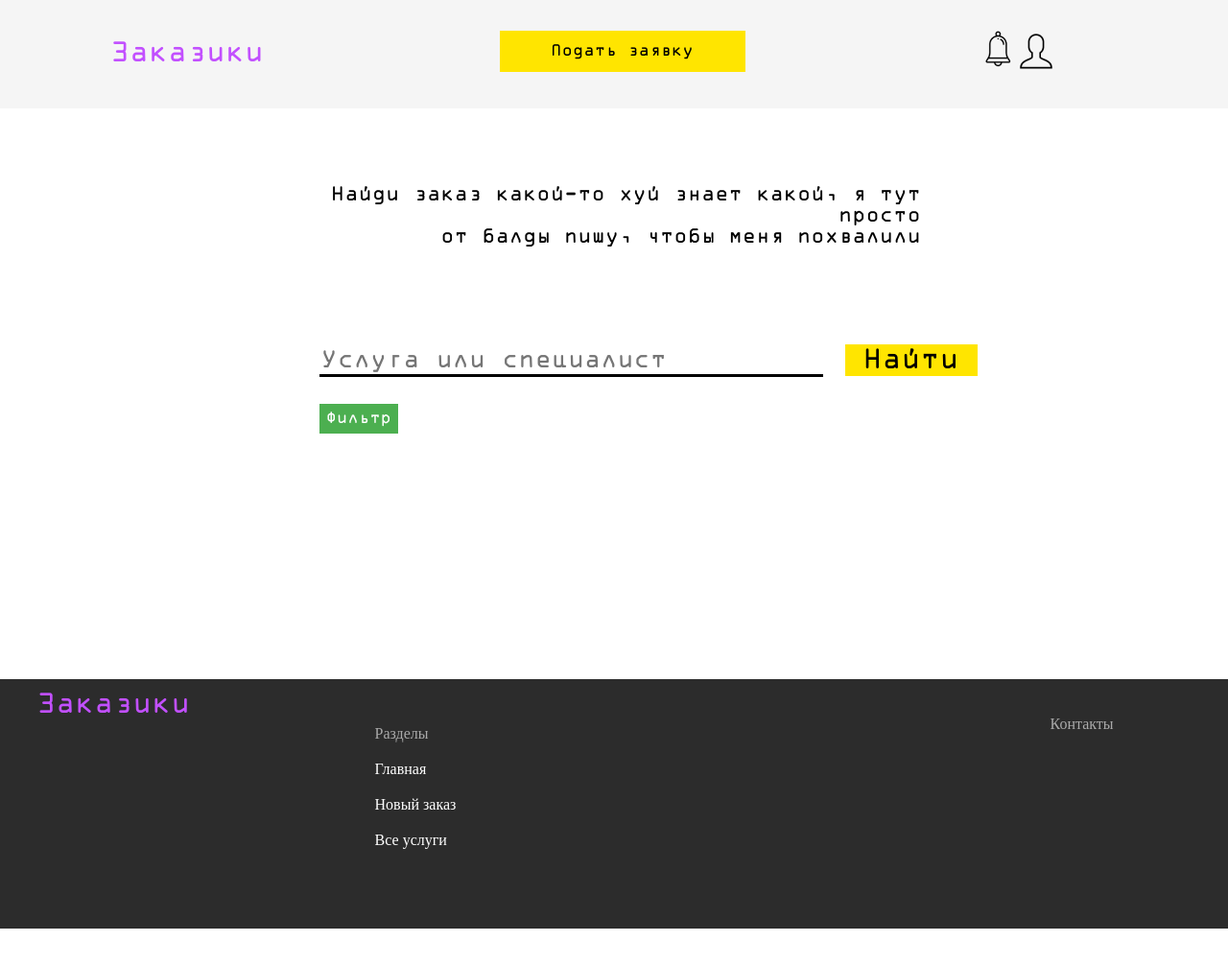
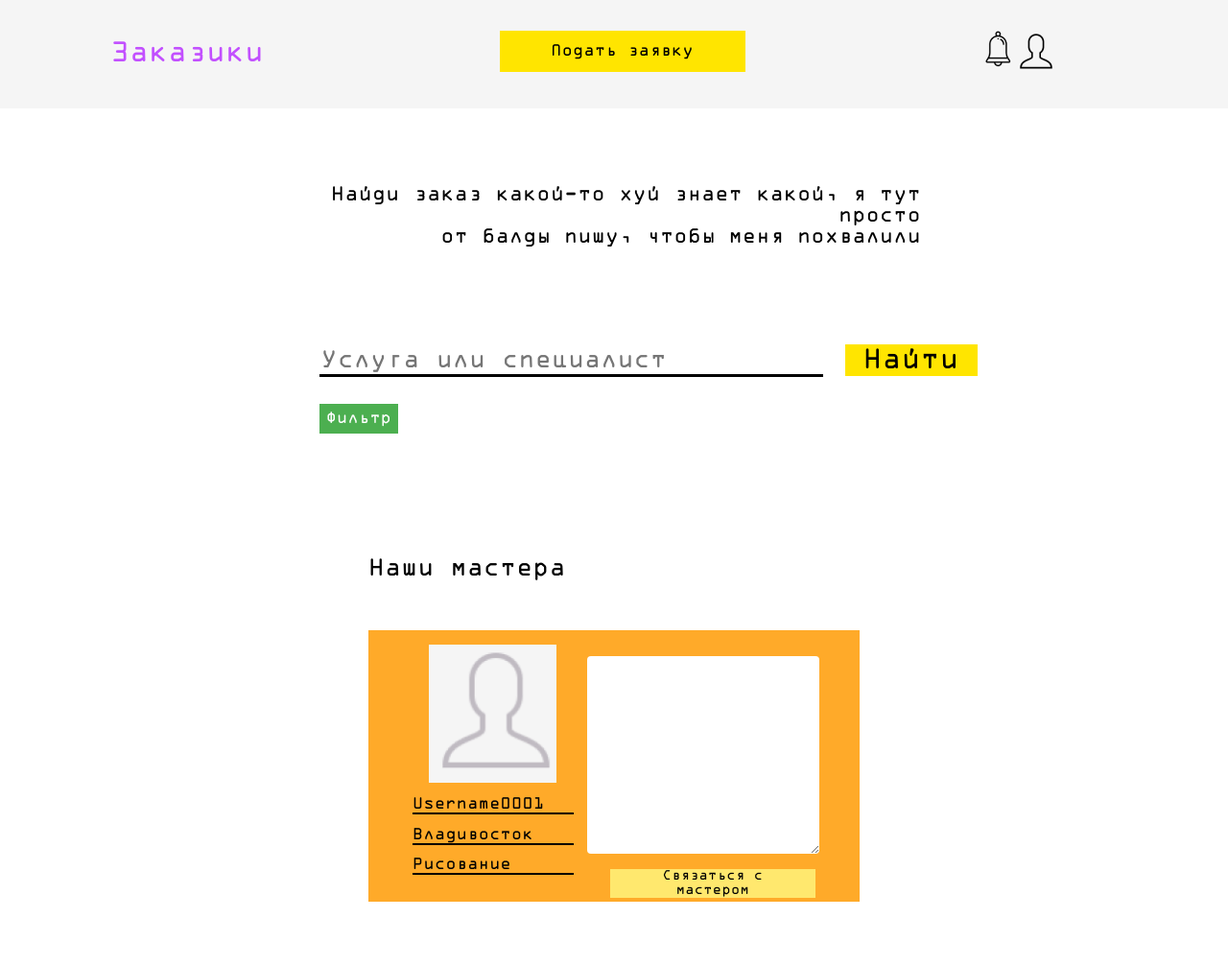
Before and after one commit to miiekca/Hakaton_nov_2023, a plain HTML site: page main_singin.html in a window 1280 px wide. Shown: the top 1006 px of the page at 96% size. Before the commit the page ends 968 px from the top, so only its background shows below. Drawn offline with Linux system fonts and the light colour scheme.

Commit message:
change main-page

```diff
--- a/main_singin.html
+++ b/main_singin.html
@@ -77,6 +77,29 @@ function filterFunction() {
 </script>
 		</div>
 
+		<div class = "masters-cards">
+			<div class = "text-3">Наши мастера</div>
+			<div class = "card">
+				<div class = "masters-info">
+					<div class = "photo">
+						<img src = "static/default_photo.png" height="140">
+					</div>
+					<div class = "masters-lines">
+						<div class = "line" name = "Username">				Username0001</div>
+						<div class = "line" name = "town">
+							Владивосток</div>
+						<div class = "line" name = "skill">
+							Рисование</div>
+					</div>
+				</div>
+				<div class = "about-block">
+					<textarea class = "about-master" readonly></textarea>
+					<button class = "linking">Связаться с мастером</button>
+				</div>
+			</div>
+			</div>
+
+
 
 		<div class = "bottom-field">
 			<div class = "header-bottom">
--- a/static/style_main_singin.css
+++ b/static/style_main_singin.css
@@ -104,6 +104,75 @@ body{
 	background: #FFE500;
 }
 
+.masters-cards{
+	font-family: 'OCRA';
+	margin: 10% 30%;
+}
+
+.card{
+	display: flex;
+	background: #FFAA29;
+	padding: 3% 9% ;
+}
+
+.text-3{
+	font-size: 24px;
+	margin-bottom: 10%;
+}
+
+.photo{
+	margin-left: 12%;
+	background: #F5F5F5;
+	margin-bottom: 10%;
+	width: 95%;
+}
+
+.line{
+	border-bottom: 2px solid #000;
+	margin-bottom: 9%;
+	width: 120%;
+	height: 140%;
+}
+
+.selector{
+	background: rgba(0, 0, 0, 0);
+	border: none;
+	border-bottom: 2px solid #000;
+	width: 120%;
+	font-family: 'OCRA';
+	font-size: 16px;
+}
+
+.opt{
+	background: rgba(0, 0, 0, 0);
+}
+
+.about-block{
+	text-align: center;
+	margin-left: 10%;
+	font-family: 'OCRA';
+}
+
+.about-master{
+	margin-top: 5%;
+	margin-left: 0%;
+	height: 80%;
+	width: 100%;
+	border:none;
+	border-radius: 4px;
+}
+
+
+.linking{
+	font-family: 'OCRA';
+	margin-top: 5%;
+	width: 90%;
+	background: #FFE86E;
+	margin-left: 10%;
+	border: none;
+	padding: 0% 10%;
+}
+
 .bottom-field{
 	margin-top: 20%;
 	width: 100%;
```
